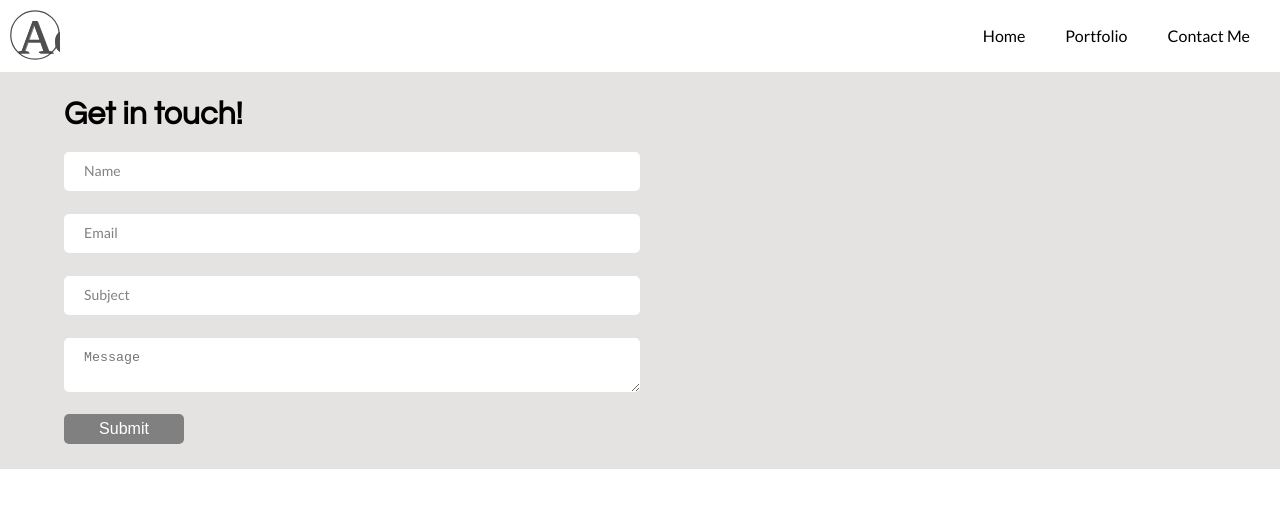
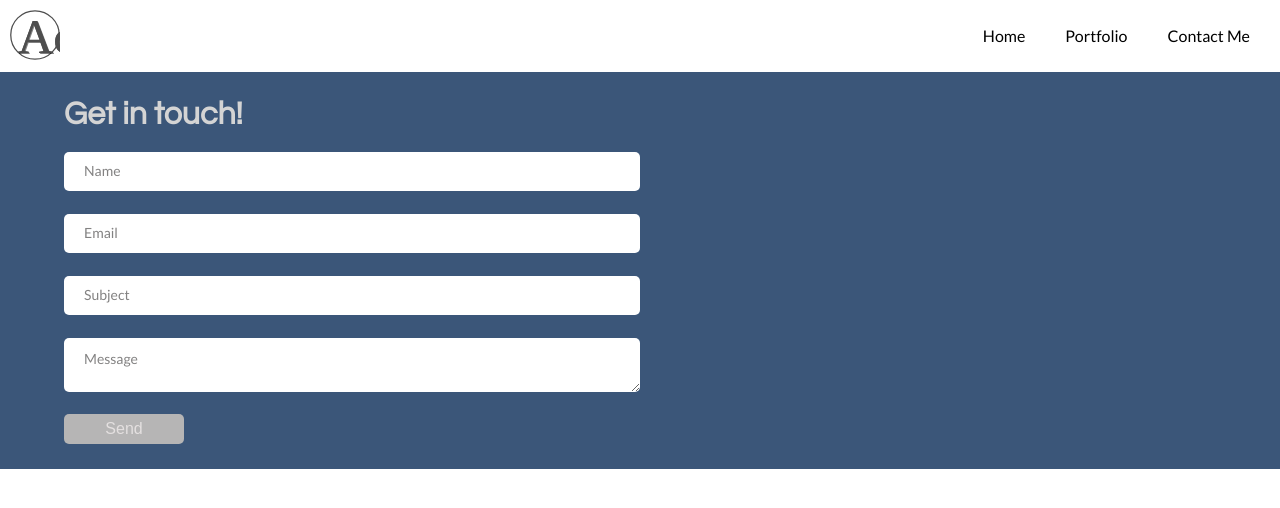
Before and after one commit to anitaschan/super-cool-site, a React (Vite) app: page /contact in a window 1280 px wide. Shown: the top 508 px of the page. Built offline with nearby package versions, Linux system fonts and the light colour scheme.

Commit message:
Some styling changes, tidied up validation code and moved validation to the side

```diff
--- a/src/ContactPage/Contact.js
+++ b/src/ContactPage/Contact.js
@@ -6,13 +6,15 @@ class Contact extends React.Component {
     super(props);
 
     this.state = {
-      name: "",
-      email: "",
-      subject: "",
-      message: "",
+      form: {
+        fullName: "",
+        _replyto: "",
+        subject: "",
+        message: ""
+      },
       errors: {
-        name: "",
-        email: "",
+        fullName: "",
+        _replyto: "",
         subject: "",
         message: ""
       }
@@ -29,91 +31,109 @@ class Contact extends React.Component {
     let errors = this.state.errors;
 
     switch (name) {
-      case "name":
-        errors.name = value.length < 5 ? "Please enter your full name!" : "";
+      case "fullName":
+        errors.fullName = value.length < 5 ? "Please enter your full name" : "";
         break;
-      case "email":
-        errors.email = validEmailRegex.test(value) ? "" : "Email is not valid!";
+      case "_replyto":
+        errors._replyto = validEmailRegex.test(value)
+          ? ""
+          : "Email is not valid";
         break;
       case "subject":
-        errors.subject = value.length < 3 ? "Please enter a subject!" : "";
+        errors.subject = value.length < 3 ? "Please enter a subject" : "";
         break;
       case "message":
         errors.message = value.length < 5 ? "Please enter a message" : "";
       default:
         break;
     }
-
-    this.setState({ errors, [name]: value });
+    let form = { ...this.state.form };
+    form[event.target.name] = event.target.value;
+    this.setState({ form: form });
   };
 
-  canBeSubmitted = () => {
-    const filledIn =
-      this.state.name.length > 0 &&
-      this.state.email.length > 0 &&
-      this.state.subject.length > 0 &&
-      this.state.message.length > 0;
-    const { name, email, subject, message } = this.state.errors;
-    const hasErrors =
-      name.length > 0 ||
-      email.length > 0 ||
-      subject.length > 0 ||
-      message.length > 0;
-    return filledIn && !hasErrors;
+  formCanBeSubmitted = () => {
+    const errors = Object.values(this.state.errors);
+    const form = Object.values(this.state.form);
+
+    function isFilledIn(element) {
+      return element.length > 0;
+    }
+
+    function noErrors(element) {
+      return element === "";
+    }
+
+    let filledIn = form.every(isFilledIn);
+    let hasNoErrors = errors.every(noErrors);
+
+    return filledIn & hasNoErrors;
   };
 
   handleSubmit = event => {
-    alert("submitted");
     event.preventDefault();
   };
 
   render() {
-    let canBeSubmitted = this.canBeSubmitted();
+    const formCanBeSubmitted = this.formCanBeSubmitted();
     return (
       <div className="contact-section">
         <div className="contact-section__border">
           <h1 className="contact-section__title">Get in touch!</h1>
           <form
+            action="https://formspree.io/hello@anitachan.dev"
+            method="POST"
             className="contact-section__form"
-            method="post"
-            action="mailto:hello@anitachan.dev"
-            onSubmit={this.handleSubmit}
           >
             <input
+              className="contact-section_field"
               type="text"
-              name="name"
+              name="fullName"
               placeholder="Name"
               maxLength="20"
+              autoComplete="off"
               onChange={this.handleChange}
             />
-            <div>{this.state.errors.name}</div>
+            <div className="contact-section_field_error">
+              {this.state.errors.fullName}
+            </div>
             <input
+              className="contact-section_field"
               type="email"
-              name="email"
+              name="_replyto"
               placeholder="Email"
-              maxLength="20"
+              autoComplete="off"
               onChange={this.handleChange}
             />
-            <div>{this.state.errors.email}</div>
+            <div className="contact-section_field_error">
+              {this.state.errors._replyto}
+            </div>
             <input
+              className="contact-section_field"
               type="text"
               name="subject"
               placeholder="Subject"
+              autoComplete="off"
               onChange={this.handleChange}
             />
-            <div>{this.state.errors.subject}</div>
+            <div className="contact-section_field_error">
+              {this.state.errors.subject}
+            </div>
             <textarea
-              className="contact-section__message"
+              className="contact-section_field"
               placeholder="Message"
               name="message"
+              autoComplete="off"
               onChange={this.handleChange}
             />
-            <div>{this.state.errors.message}</div>
+            <div className="contact-section_field_error">
+              {this.state.errors.message}
+            </div>
             <input
-              disabled={!canBeSubmitted}
               type="submit"
+              value="Send"
+              disabled={!formCanBeSubmitted}
               className="contact-section__submit"
-              value="Submit"
             />
           </form>
         </div>
--- a/src/ContactPage/Contact.scss
+++ b/src/ContactPage/Contact.scss
@@ -1,23 +1,55 @@
 @import "../styles/typography";
 
 .contact-section {
-  height: 100vh;
+  display: flex;
+  flex-direction: column;
+  flex-wrap: wrap;
 
   &__border {
-    border: none;
     padding: 2% 0;
-    background: rgb(229, 226, 226);
+    background: rgba(42, 71, 110, 0.918);
+    width: 100%;
   }
   &__title {
     font-family: $base-font-family;
     margin: 0 5%;
     margin-bottom: 10px;
+    color: rgb(212, 212, 212);
   }
 
   &__form {
     margin: 0 5%;
     display: flex;
-    flex-direction: column;
+    flex-direction: row;
+    flex-wrap: wrap;
+
+    &__error {
+      border: 2px solid rgb(180, 16, 16);
+
+      // background-color: red;
+    }
+  }
+
+  &_field {
+    width: 50%;
+    height: 5%;
+    padding: 12px 20px;
+    margin: 1% 0;
+    background-color: white;
+    border: none;
+    border-radius: 5px;
+    &_error {
+      width: 50%;
+      color: rgb(180, 138, 138);
+      font-family: $title-font-family;
+      font-size: 14px;
+      font-weight: bold;
+      // background-image: url(../../assets/crossmark.png);
+      // background-size: 15px;
+      // background-repeat: no-repeat;
+      line-height: 60px;
+      padding-left: 5px;
+    }
   }
 
   &__submit {
@@ -33,31 +65,27 @@
     margin-top: 10px;
 
     &:disabled {
-      background-color: grey;
+      background-color: rgb(182, 181, 181);
+      color: rgb(228, 224, 224);
+      font-weight: light;
     }
   }
 }
 
-input[type="text"],
-input[type="email"],
-.contact-section__message {
-  width: 50%;
-  height: 5%;
-  padding: 12px 20px;
-  margin: 1% 0;
-  background-color: white;
-  border: none;
-  border-radius: 5px;
+// input[type="text"],
+// input[type="email"],
+// .contact-section__message {
+//   width: 50%;
+//   height: 5%;
+//   padding: 12px 20px;
+//   margin: 1% 0;
+//   background-color: white;
+//   border: none;
+//   border-radius: 5px;
+// }
 
-  // &:valid {
-  //   background-image: url(../../assets/success.png);
-  //   background-size: 20px;
-  //   background-repeat: no-repeat;
-  //   background-position: 20px 20px;
-  // }
-}
-
-input::placeholder {
+input::placeholder,
+textarea::placeholder {
   font-family: $title-font-family;
   font-size: 14px;
   color: rgb(131, 130, 130);
```
Also changed, not shown: assets/crossmark.png (renamed from assets/cross-mark-icon-8.png).
